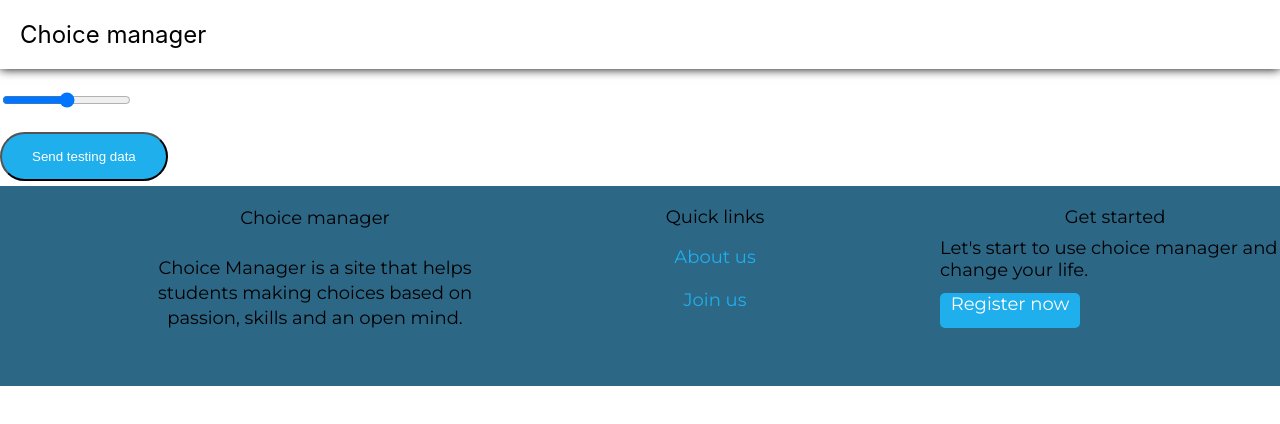
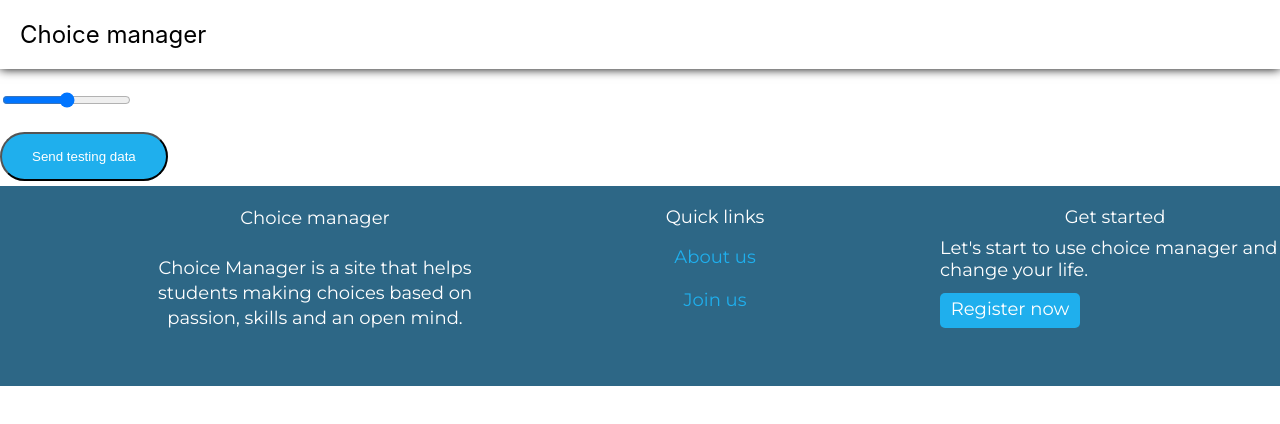
Before and after one commit to stanislavlebedyantsev/Choice-manager, a React (Create React App) app: page /testing in a window 1280 px wide. Shown: the top 424 px of the page. Built offline with nearby package versions, Linux system fonts and the light colour scheme; no server answers.

Commit message:
Changes: footer

```diff
--- a/src/components/Footer/Footer.jsx
+++ b/src/components/Footer/Footer.jsx
@@ -18,7 +18,7 @@ function Footer(props) {
             <div className={s.getStarted}>
                 Get started<br/>
                 <p className={s.getStartedP}>Let's start to use choice manager and change your life.</p>
-                <NavLink to={"/registration"} className={s.links}>Register now</NavLink>
+                <NavLink to={"/registration"} className={s.links}><p className={s.textRegister}>Register now</p></NavLink>
             </div>
             <div className={s.contactUs}>
                 Contact us
--- a/src/components/Footer/Footer.module.css
+++ b/src/components/Footer/Footer.module.css
@@ -22,6 +22,7 @@
     height: 150px;
     width: 350px;
     line-height: 25px;
+    color: white;
 }
 
 .quickLinks{
@@ -35,6 +36,7 @@
     text-align: center;
     height: 150px;
     width: 350px;
+    color: white;
 }
 
 .contactUs{
@@ -48,6 +50,7 @@
     font-size: large;
     font-family: 'Montserrat', sans-serif;
     text-align: center;
+    color: white;
 }
 
 .getStarted{
@@ -61,6 +64,7 @@
     height: 150px;
     width: 350px;
     text-align: center;
+    color: white;
 }
 
 .aboutUs{
@@ -93,6 +97,11 @@
     color: #ffffff;
 }
 
+.textRegister{
+    margin: 0 auto;
+    margin-top: 5px;
+}
+
 .twitter{
     color: #1fafed;
 }
```
